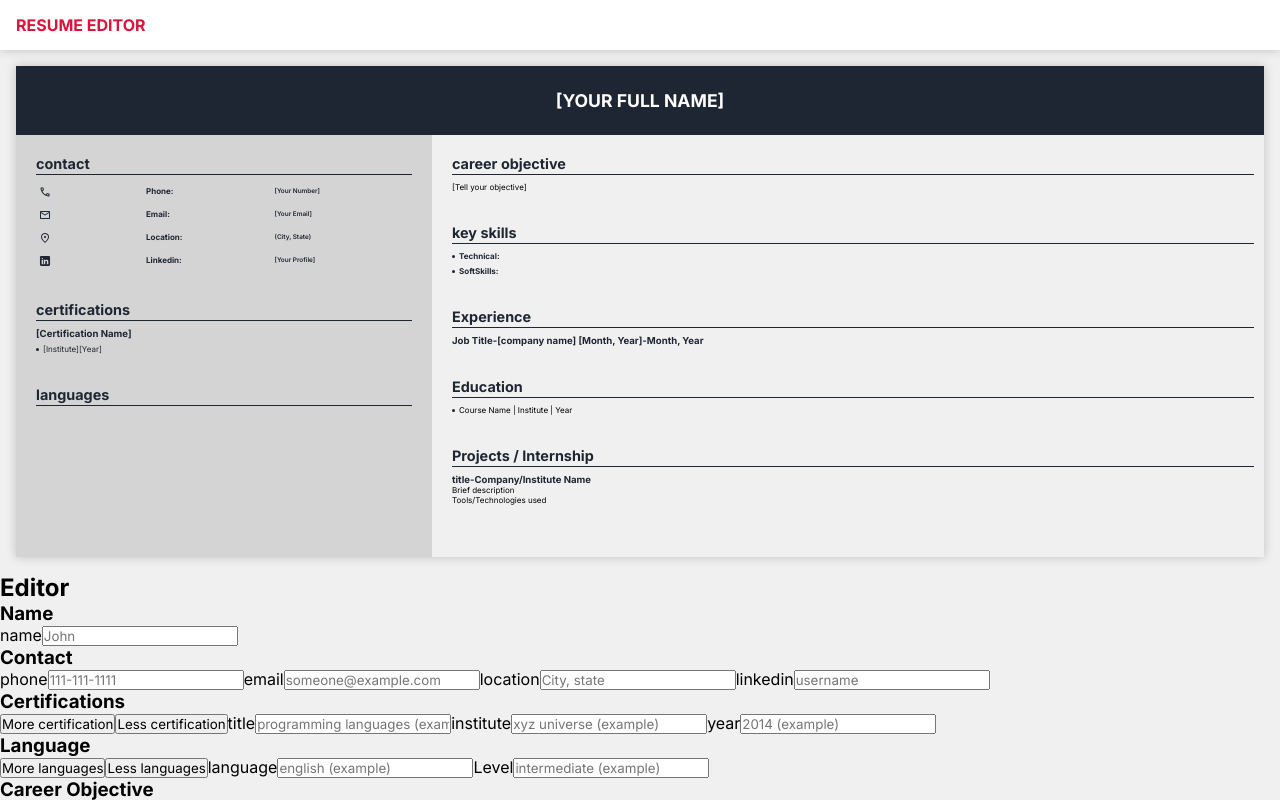
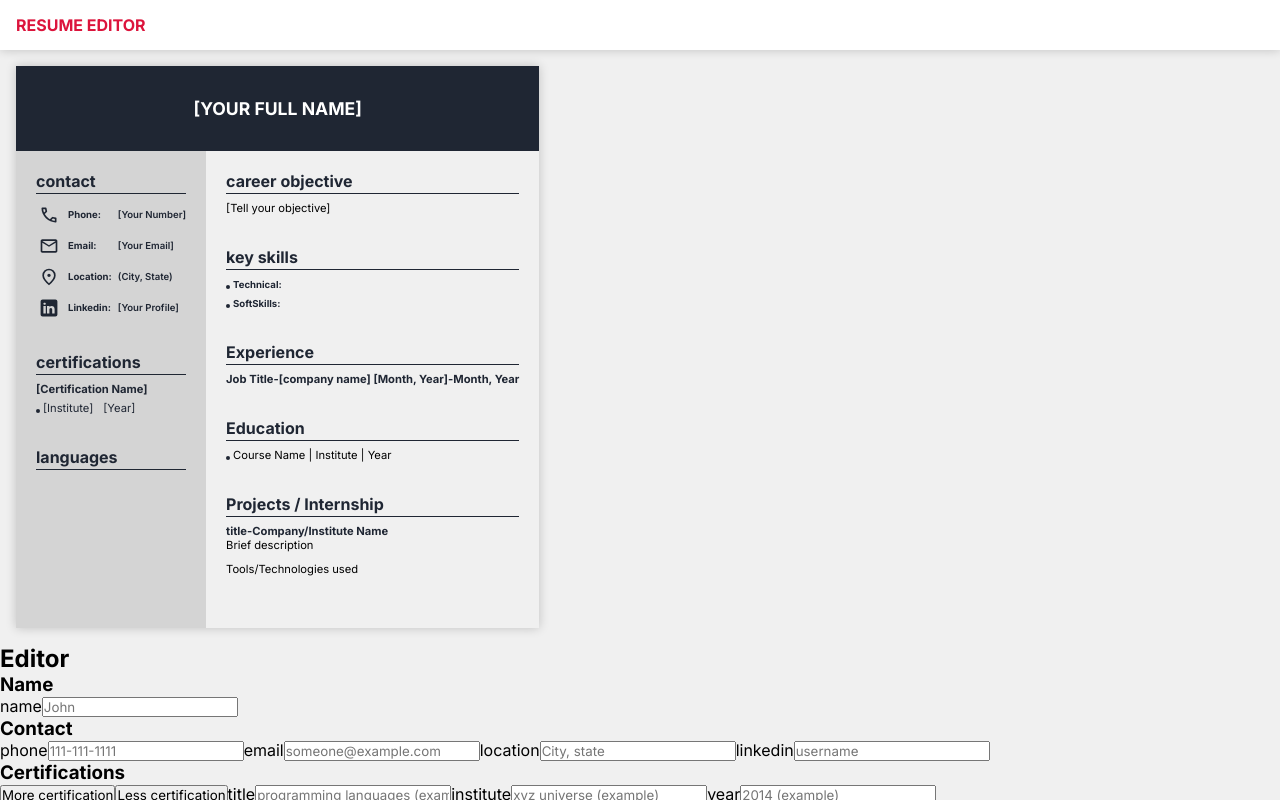
Before and after one commit to Meight76/Cv-application, a React (Vite) app: page / in a window 1280 px wide. Shown: the top 800 px of the page. Built offline with nearby package versions, Linux system fonts and the light colour scheme.

Commit message:
finish preview styling

```diff
--- a/src/App.jsx
+++ b/src/App.jsx
@@ -72,7 +72,9 @@ export default function App() {
     <>
       <header className="header">Resume Editor</header>
       <main>
+        <div className='preview-wrapper'>
         <Resume resume={resumeInfo} />
+        </div>
         <Editor resumeInfo={resumeInfo} resumeSet={resumeSet} />
       </main>
       <footer className="footer"></footer>
--- a/src/components/editor/Certification-inputs.jsx
+++ b/src/components/editor/Certification-inputs.jsx
@@ -38,6 +38,7 @@ export default function CertificationInput(certifications, setCertifications) {
           id={`year-${certObj.id}`}
           label="year"
           value={certObj.year || ''}
+          type='number'
           onChange={(e) => handleChange(e, index, 'year')}
           placeholder="2014 (example)"
         />
--- a/src/components/editor/Education-inputs.jsx
+++ b/src/components/editor/Education-inputs.jsx
@@ -33,6 +33,7 @@ export default function EducationInputs(education, setEducation) {
         <InputSetup
           id={`year-${eduObj.id}`}
           label="year"
+          type='number'
           value={eduObj.year || ''}
           placeholder="2014 (example)"
           onChange={(e) => handleChange(e, 'year', index)}
--- a/src/components/resume/Certifications.jsx
+++ b/src/components/resume/Certifications.jsx
@@ -6,7 +6,7 @@ export default function Certifications({ certifications }) {
       <Fragment key={crypto.randomUUID()}>
         <h3>{cert?.title || '[Certification Name]'}</h3>
         <ul>
-          <li>
+          <li className='cert-description'>
             <span>{cert?.institute || '[Institute]'}</span>
             <span>{cert?.year || '[Year]'}</span>
           </li>
--- a/src/components/resume/Experience.jsx
+++ b/src/components/resume/Experience.jsx
@@ -14,7 +14,10 @@ export default function Experience({ experience }) {
               if (ach === '') return;
               return (
                 <li key={`${ach.slice(0, 20)}-${companyName}-${i}`}>
-                  <p className="achiement-para">{ach + ' ' + '#' + i};</p>
+                  <p className="achievement-para">
+                    <span>{ach}</span>
+                    <span>{'#' + i}</span>
+                  </p>
                 </li>
               );
             })}
@@ -32,7 +35,7 @@ export default function Experience({ experience }) {
       <ul className="achievement-list">
         <li>
           <p className="achievement-para">
-            Key responsability or achievement #1
+            <span>Key responsability or achievement</span> <span>#1</span>
           </p>
         </li>
       </ul>
--- a/src/components/resume/Key-shills.jsx
+++ b/src/components/resume/Key-shills.jsx
@@ -4,11 +4,11 @@ export default function KeySkills({ keySkills }) {
   return (
     <ul>
       <li>
-        <strong>Technical:</strong>
+        <strong className="skill-strong">Technical:</strong>
         <span>{techSkills}</span>
       </li>
       <li>
-        <strong>SoftSkills:</strong>
+        <strong className="skill-strong">SoftSkills:</strong>
         <span>{softSkills}</span>
       </li>
     </ul>
--- a/src/index.css
+++ b/src/index.css
@@ -11,23 +11,26 @@
   --body-bg: #f0f0f0;
   --header-color: crimson;
   --page-header-bg: #fff;
-  --resume-section-h2-size: 0.9rem;
-  --resume-section-h3-size: 0.6rem;
+  --contact-span-size: 0.6rem;
+  --resume-section-h2-size: 1rem;
+  --resume-section-h3-size: 0.7rem;
   --resume-section-space: 2rem;
-  --resume-para-size: 0.5rem;
-  --resume-span-size: 0.5rem;
+  --resume-para-size: 0.7rem;
+  --resume-span-size: 0.7rem;
   --resume-sidebar-bg: oklch(0.87 0 0);
-  --strong-size: 0.5rem;
-  --svg-size: 16px;
+  --strong-size: 0.6rem;
+  --svg-size: 20px;
   --user-icon-size: 100px;
-  --li-decoration-size: 3px;
-  --li-text-node-size: 0.5rem;
+  --li-decoration-size: 4px;
+  --li-text-node-size: 0.7rem;
   --list-padding: 7px;
   --list-spacing: 5px;
 }
 
 body {
   min-height: 100svh;
+  max-width: 100vw;
+  overflow-x: auto;
   background: var(--body-bg);
   display: flex;
 }
@@ -47,13 +50,22 @@ body {
 main {
   display: grid;
   grid-template-columns: 1fr;
+  overflow-x: auto;
+}
+
+.preview-wrapper {
+  overflow-x: auto;
+  max-width: 100vw;
 }
 
 .resume-preview {
+  overflow-x: auto;
+  min-width: max-content;
+  max-width: 400px;
   box-shadow: 0 0 10px oklch(0 0 0 / 0.2);
   margin: 16px;
   display: grid;
-  grid-template-columns: 1fr 2fr;
+  grid-template-columns: minmax(170, 30%) 1fr;
 
   .resume-section {
     margin-bottom: var(--resume-section-space);
@@ -95,7 +107,7 @@ main {
   header {
     grid-column: span 2;
     background: var(--header-bg);
-    padding: 3vh 0 3vh 0;
+    padding: 4vh 0 4vh 0;
     display: flex;
     justify-content: center;
 
@@ -103,6 +115,10 @@ main {
       font-size: 1.1rem;
       color: #fff;
     }
+  }
+  .project-tech {
+    /* font-size: calc(var(--resume-para-size) - 0.1rem); */
+    margin-top: 10px;
   }
 }
 
@@ -121,14 +137,12 @@ main {
 }
 
 .contact-items {
-  --resume-span-size: .4rem;
-  --strong-size: .5rem;
-  --svg-size: 12px;
   padding: 0;
   list-style: none;
   display: grid;
   grid-template-columns: auto auto auto;
   row-gap: 5px;
+  column-gap: 6px;
 
   li {
     grid-column: span 3;
@@ -148,6 +162,7 @@ main {
 
     span {
       font-weight: 600;
+      font-size: var(--contact-span-size);
     }
 
     svg {
@@ -187,16 +202,29 @@ li:not(.email, .phone, .linkedin, .location, :empty)::before {
 }
 
 .resume-main {
-  padding: 20px 10px 20px 20px;
+  padding: 20px 20px 20px 20px;
 }
-
 
 strong {
   color: var(--header-bg);
   font-size: var(--strong-size);
 }
 
-
 ul:not(.contact-items) {
   padding-left: var(--list-padding);
 }
+
+.skill-strong {
+  margin-right: 5px;
+}
+
+.achievement-para {
+  display: flex;
+  gap: 10px;
+}
+
+.language-list,
+.cert-description {
+  display: flex;
+  gap: 10px;
+}
```
Also changed, not shown: src/components/resume/Languages.jsx (+10 -2 lines).
